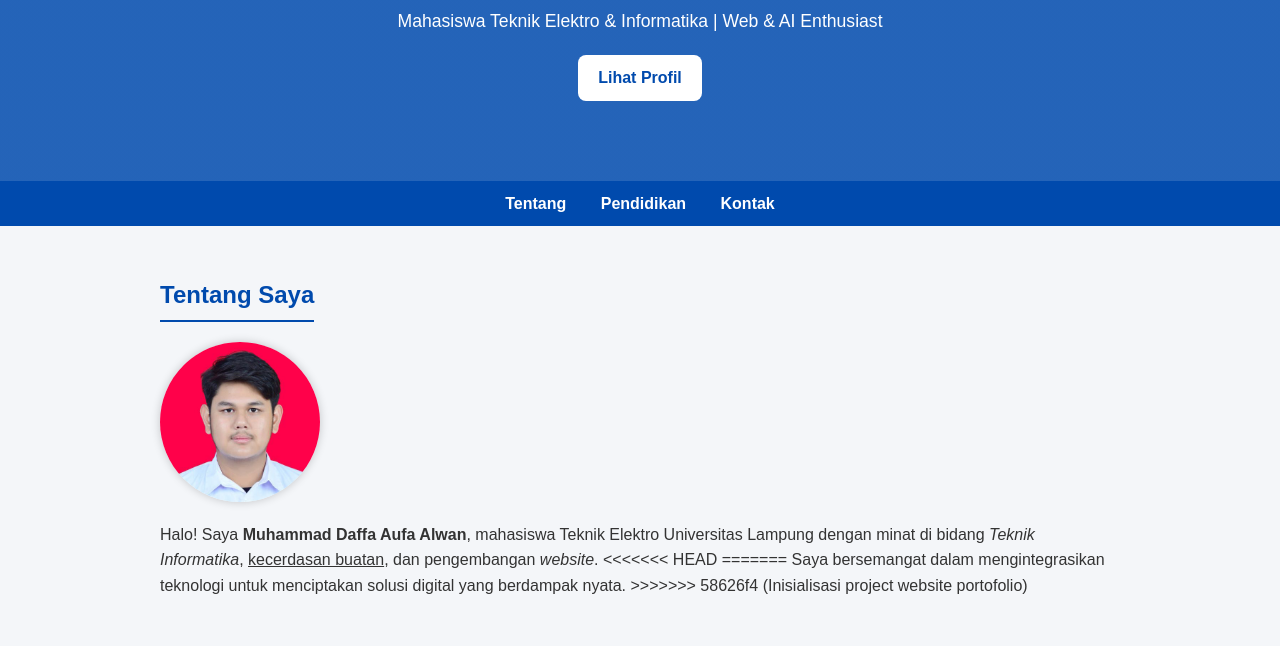
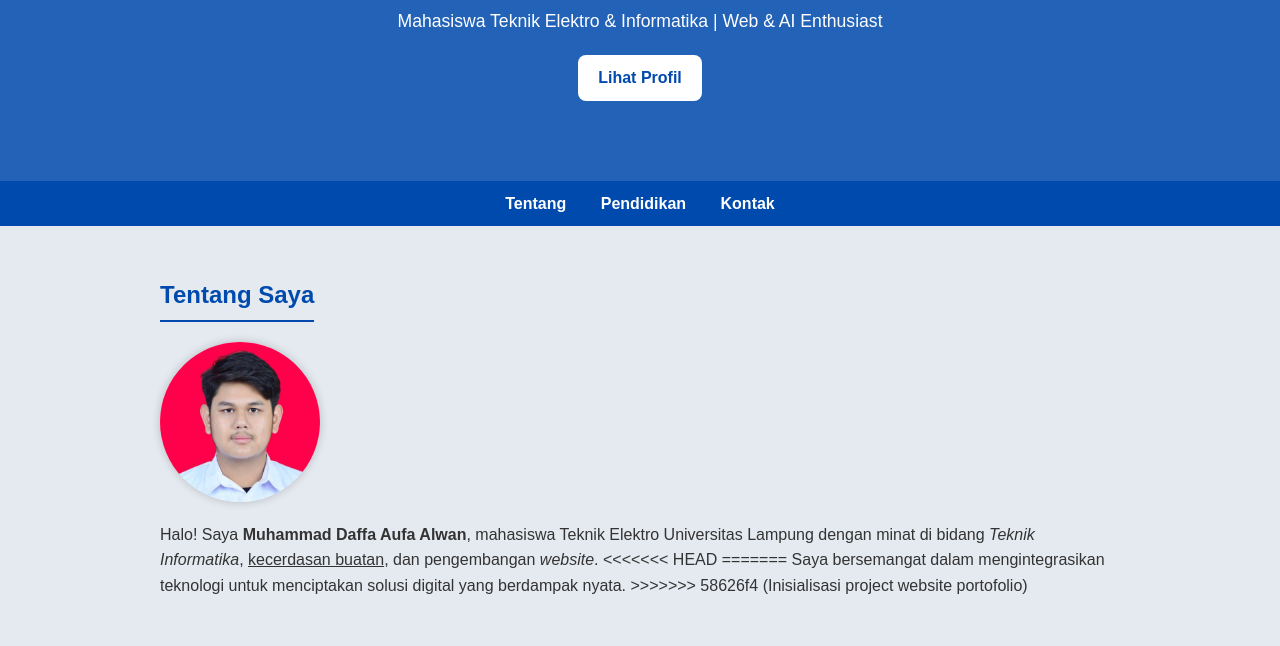
Before and after one commit to daffzzz1/TA-PW-2, a plain HTML site: page index.html in a window 1280 px wide. Shown: the part 147-793 px from the top of the page. Drawn offline with Linux system fonts and the light colour scheme.

Commit message:
Eksperimen styling baru dengan warna dan font berbeda

```diff
--- a/style.css
+++ b/style.css
@@ -8,7 +8,7 @@
 body {
   font-family: 'Poppins', sans-serif;
   color: #333;
-  background-color: #f4f6f9;
+  background-color: #e5eaf0;
   line-height: 1.6;
 }
 
```
